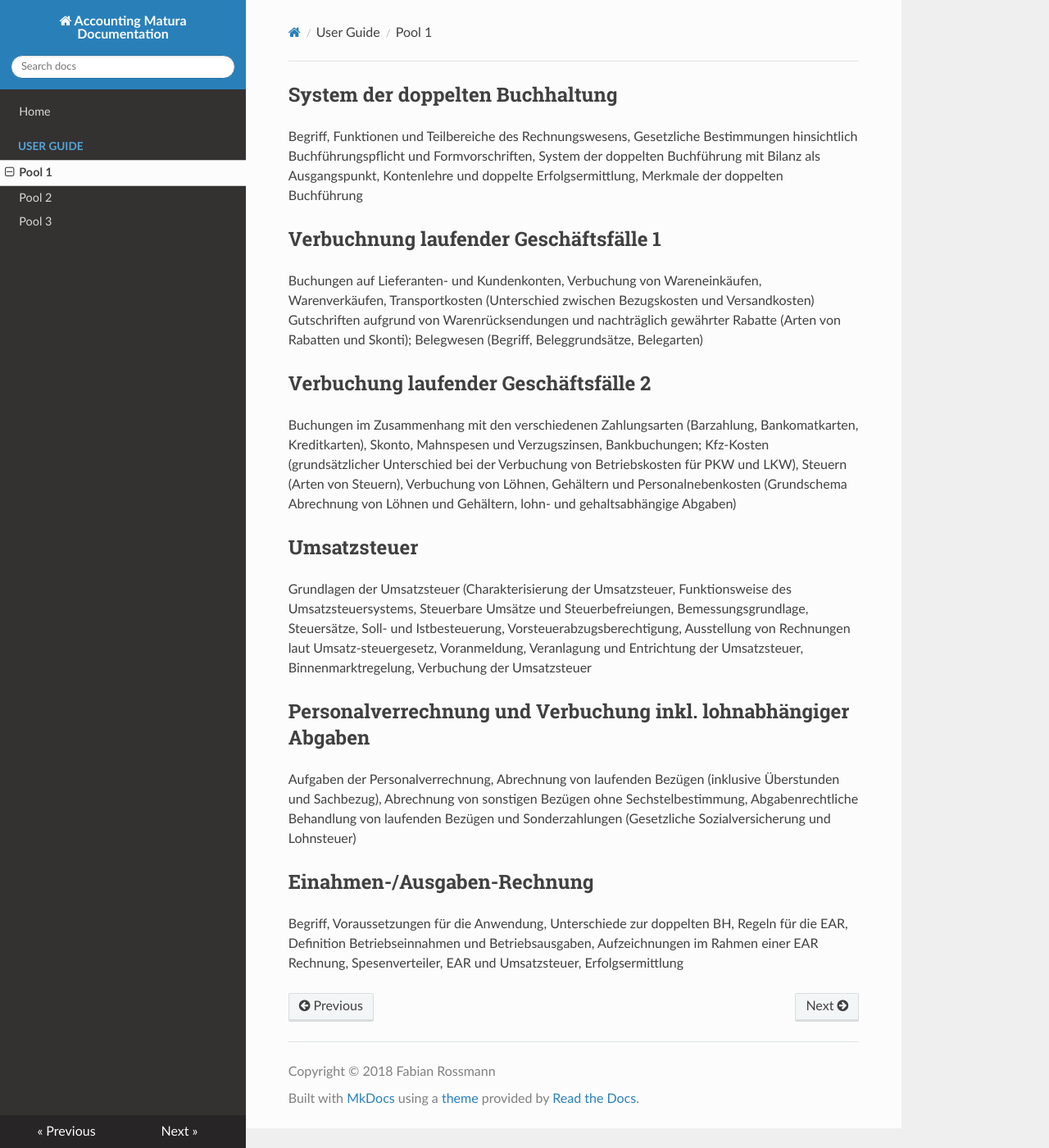
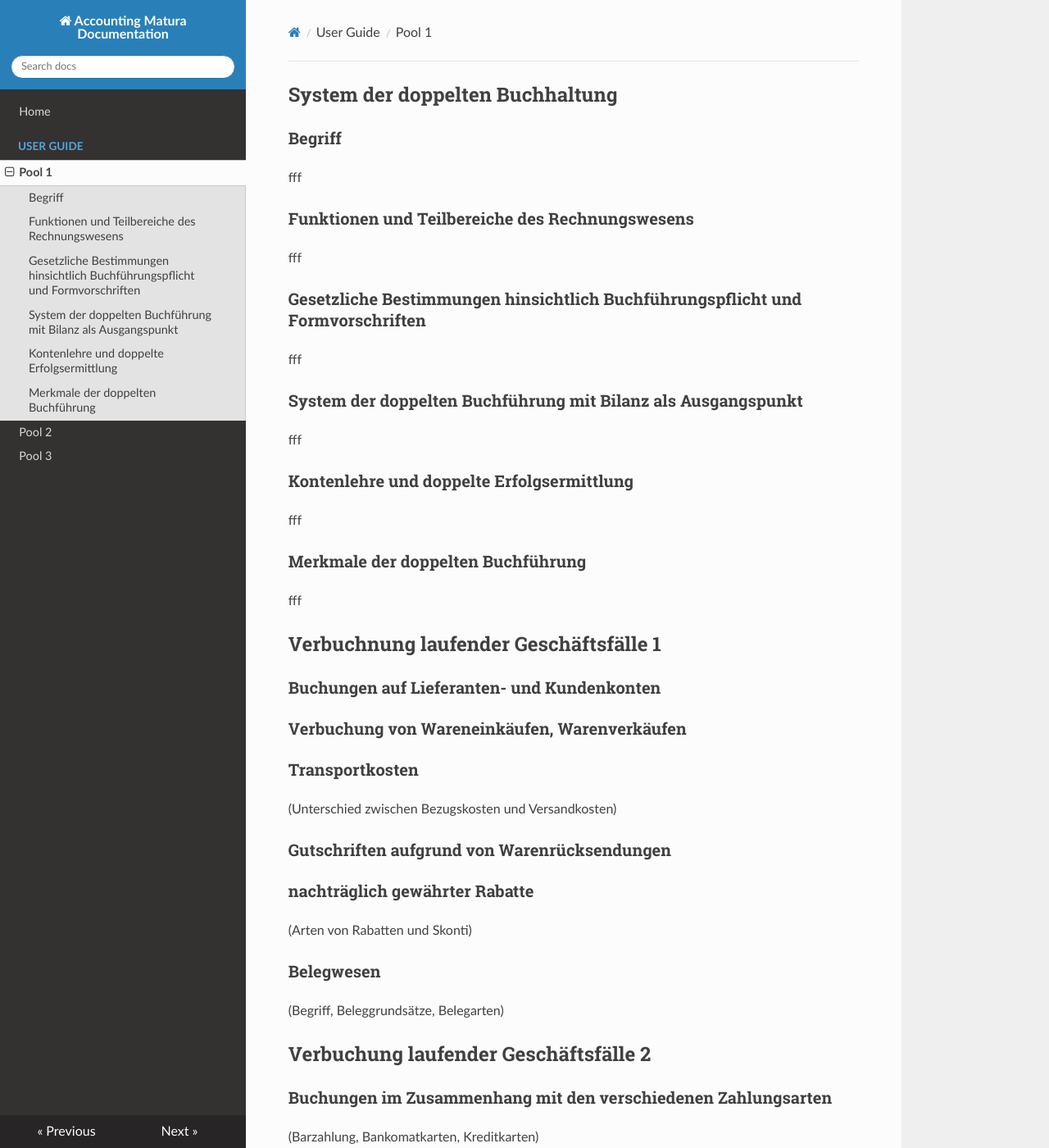
Before and after one commit to MojangPlsFix/accounting_doc, an MkDocs documentation site: the page built from docs/pool1.md, in a window 1280 px wide and 1400 px high. Shown: the whole window at 82% size. Built offline with MkDocs 1.6.1, drawn with Linux system fonts in a browser that asks for light colours; nearby versions of some CDN libraries; some of the changed text lies outside the part shown.

Commit message:
added some headings

```diff
--- a/docs/pool1.md
+++ b/docs/pool1.md
@@ -1,23 +1,52 @@
 ## System der doppelten Buchhaltung
-
- Begriff, Funktionen und Teilbereiche des Rechnungswesens, Gesetzliche Bestimmungen hinsichtlich Buchführungspflicht und Formvorschriften, System der doppelten Buchführung mit Bilanz als Ausgangspunkt, Kontenlehre und doppelte Erfolgsermittlung, Merkmale der doppelten Buchführung
+### Begriff
+fff
+### Funktionen und Teilbereiche des Rechnungswesens
+fff
+### Gesetzliche Bestimmungen hinsichtlich Buchführungspflicht und Formvorschriften
+fff
+### System der doppelten Buchführung mit Bilanz als Ausgangspunkt
+fff
+### Kontenlehre und doppelte Erfolgsermittlung
+fff
+### Merkmale der doppelten Buchführung
+fff
 
 ## Verbuchnung laufender Geschäftsfälle 1
 
- Buchungen auf Lieferanten- und Kundenkonten, Verbuchung von Wareneinkäufen, Warenverkäufen, Transportkosten (Unterschied zwischen Bezugskosten und Versandkosten) Gutschriften aufgrund von Warenrücksendungen und nachträglich gewährter Rabatte (Arten von Rabatten und Skonti); Belegwesen (Begriff, Beleggrundsätze, Belegarten)
+### Buchungen auf Lieferanten- und Kundenkonten
+### Verbuchung von Wareneinkäufen, Warenverkäufen
+### Transportkosten
+(Unterschied zwischen Bezugskosten und Versandkosten)
+### Gutschriften aufgrund von Warenrücksendungen
+### nachträglich gewährter Rabatte
+(Arten von Rabatten und Skonti)
+### Belegwesen
+(Begriff, Beleggrundsätze, Belegarten)
 
 ## Verbuchung laufender Geschäftsfälle 2
 
- Buchungen im Zusammenhang mit den verschiedenen Zahlungsarten (Barzahlung, Bankomatkarten, Kreditkarten), Skonto, Mahnspesen und Verzugszinsen, Bankbuchungen; Kfz-Kosten (grundsätzlicher Unterschied bei der Verbuchung von Betriebskosten für PKW und LKW), Steuern (Arten von Steuern), Verbuchung von Löhnen, Gehältern und Personalnebenkosten (Grundschema Abrechnung von Löhnen und Gehältern, lohn- und gehaltsabhängige Abgaben)
+### Buchungen im Zusammenhang mit den verschiedenen Zahlungsarten
+(Barzahlung, Bankomatkarten, Kreditkarten)
+### Skonto
+### Mahnspesen und Verzugszinsen
+### Bankbuchungen
+### Kfz-Kosten
+(grundsätzlicher Unterschied bei der Verbuchung von Betriebskosten für PKW und LKW)
+### Steuern
+(Arten von Steuern),
+### Verbuchung von Löhnen
+### Gehältern und Personalnebenkosten
+(Grundschema Abrechnung von Löhnen und Gehältern, lohn- und gehaltsabhängige Abgaben)
 
 ## Umsatzsteuer
 
- Grundlagen der Umsatzsteuer (Charakterisierung der Umsatzsteuer, Funktionsweise des Umsatzsteuersystems, Steuerbare Umsätze und Steuerbefreiungen, Bemessungsgrundlage, Steuersätze, Soll- und Istbesteuerung, Vorsteuerabzugsberechtigung, Ausstellung von Rechnungen laut Umsatz-steuergesetz, Voranmeldung, Veranlagung und Entrichtung der Umsatzsteuer, Binnenmarktregelung, Verbuchung der Umsatzsteuer
+Grundlagen der Umsatzsteuer (Charakterisierung der Umsatzsteuer, Funktionsweise des Umsatzsteuersystems, Steuerbare Umsätze und Steuerbefreiungen, Bemessungsgrundlage, Steuersätze, Soll- und Istbesteuerung, Vorsteuerabzugsberechtigung, Ausstellung von Rechnungen laut Umsatz-steuergesetz, Voranmeldung, Veranlagung und Entrichtung der Umsatzsteuer, Binnenmarktregelung, Verbuchung der Umsatzsteuer
 
 ## Personalverrechnung und Verbuchung inkl. lohnabhängiger Abgaben
 
- Aufgaben der Personalverrechnung, Abrechnung von laufenden Bezügen (inklusive Überstunden und Sachbezug), Abrechnung von sonstigen Bezügen ohne Sechstelbestimmung, Abgabenrechtliche Behandlung von laufenden Bezügen und Sonderzahlungen (Gesetzliche Sozialversicherung und Lohnsteuer)
+Aufgaben der Personalverrechnung, Abrechnung von laufenden Bezügen (inklusive Überstunden und Sachbezug), Abrechnung von sonstigen Bezügen ohne Sechstelbestimmung, Abgabenrechtliche Behandlung von laufenden Bezügen und Sonderzahlungen (Gesetzliche Sozialversicherung und Lohnsteuer)
 
 ## Einahmen-/Ausgaben-Rechnung
 
- Begriff, Voraussetzungen für die Anwendung, Unterschiede zur doppelten BH, Regeln für die EAR, Definition Betriebseinnahmen und Betriebsausgaben, Aufzeichnungen im Rahmen einer EAR Rechnung, Spesenverteiler, EAR und Umsatzsteuer, Erfolgsermittlung
+Begriff, Voraussetzungen für die Anwendung, Unterschiede zur doppelten BH, Regeln für die EAR, Definition Betriebseinnahmen und Betriebsausgaben, Aufzeichnungen im Rahmen einer EAR Rechnung, Spesenverteiler, EAR und Umsatzsteuer, Erfolgsermittlung
```
